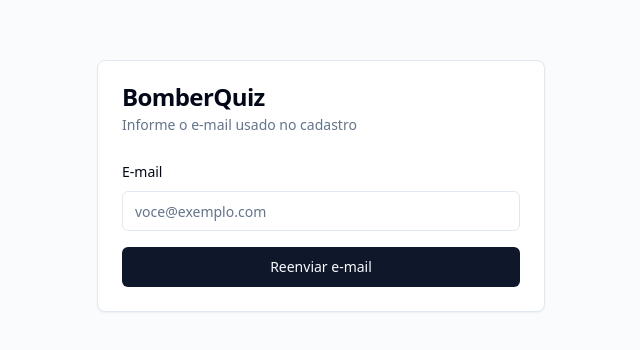
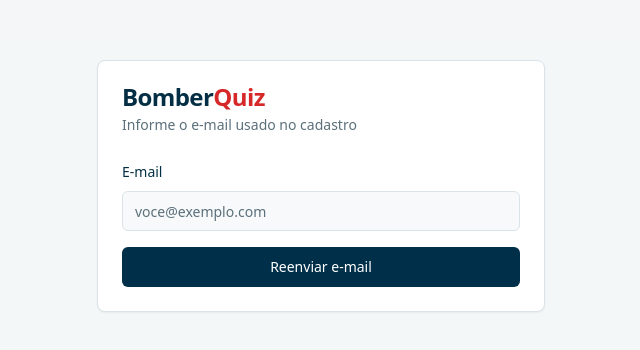
Before and after one commit to aetdesenvolvimentoweb/bomberquiz-web, a React (Vite) app: page /reenviar-verificacao in a window 1280 px wide. Shown: the part 214-564 px from the top of the page, without its empty margins (319-959 px from the left). Built offline with nearby package versions, Linux system fonts and the light colour scheme; no server answers; what openapi-fetch would draw is missing.

Commit message:
feat: criação e aplicação inicial de uma paleta padronizada de cores

```diff
--- a/src/components/brand.tsx
+++ b/src/components/brand.tsx
@@ -1,9 +1,14 @@
 import { Link } from "react-router-dom"
+import { cn } from "@/lib/utils"
 
 export function Brand({ className }: { className?: string }) {
   return (
-    <Link to="/" className={className}>
-      BomberQuiz
+    <Link
+      to="/"
+      className={cn("font-bold transition-opacity hover:opacity-80", className)}
+    >
+      <span className="text-foreground">Bomber</span>
+      <span className="text-ember">Quiz</span>
     </Link>
   )
 }
--- a/src/components/ui/input.tsx
+++ b/src/components/ui/input.tsx
@@ -8,7 +8,7 @@
     <input
       type={type}
       className={cn(
-        "flex h-10 w-full rounded-md border border-input bg-background px-3 py-2 text-sm ring-offset-background file:border-0 file:bg-transparent file:text-sm file:font-medium placeholder:text-muted-foreground focus-visible:outline-none focus-visible:ring-2 focus-visible:ring-ring focus-visible:ring-offset-2 disabled:cursor-not-allowed disabled:opacity-50",
+        "flex h-10 w-full rounded-md border border-input bg-background px-3 py-2 text-sm ring-offset-background file:border-0 file:bg-transparent file:text-sm file:font-medium placeholder:text-muted-foreground focus-visible:outline-none focus-visible:ring-2 focus-visible:ring-ring focus-visible:ring-offset-2 disabled:cursor-not-allowed disabled:opacity-50 aria-invalid:border-destructive",
         className,
       )}
       ref={ref}
--- a/src/components/ui/sonner.tsx
+++ b/src/components/ui/sonner.tsx
@@ -14,6 +14,8 @@
           description: "group-[.toast]:text-muted-foreground",
           actionButton: "group-[.toast]:bg-primary group-[.toast]:text-primary-foreground",
           cancelButton: "group-[.toast]:bg-muted group-[.toast]:text-muted-foreground",
+          success: "group-[.toaster]:!text-success",
+          error: "group-[.toaster]:!text-destructive",
         },
       }}
       {...props}
--- a/src/index.css
+++ b/src/index.css
@@ -4,44 +4,60 @@
 
 @layer base {
   :root {
-    --background: 0 0% 100%;
-    --foreground: 222.2 84% 4.9%;
+    --background: 210 17% 97.6%;
+    --foreground: 200.5 90% 14%;
     --card: 0 0% 100%;
-    --card-foreground: 222.2 84% 4.9%;
-    --primary: 222.2 47.4% 11.2%;
-    --primary-foreground: 210 40% 98%;
-    --secondary: 210 40% 96.1%;
-    --secondary-foreground: 222.2 47.4% 11.2%;
-    --muted: 210 40% 96.1%;
-    --muted-foreground: 215.4 16.3% 46.9%;
-    --accent: 210 40% 96.1%;
-    --accent-foreground: 222.2 47.4% 11.2%;
-    --destructive: 0 84.2% 60.2%;
-    --destructive-foreground: 210 40% 98%;
-    --border: 214.3 31.8% 91.4%;
-    --input: 214.3 31.8% 91.4%;
-    --ring: 222.2 84% 4.9%;
+    --card-foreground: 200.5 90% 14%;
+    --primary: 200.5 100% 14.3%;
+    --primary-foreground: 0 0% 100%;
+    --secondary: 200.5 25% 93%;
+    --secondary-foreground: 200.5 90% 16%;
+    --muted: 200.5 20% 94.5%;
+    --muted-foreground: 200.5 15% 42%;
+    --accent: 200.5 30% 91%;
+    --accent-foreground: 200.5 90% 16%;
+    --destructive: 0 65% 38%;
+    --destructive-foreground: 0 0% 100%;
+    --border: 200.5 25% 88%;
+    --input: 200.5 25% 88%;
+    --ring: 200.5 100% 14.3%;
+    --gold: 39.6 96.8% 63.7%;
+    --gold-foreground: 200.5 90% 14%;
+    --flame: 30.9 100% 48.4%;
+    --flame-foreground: 200.5 90% 14%;
+    --ember: 0 68.5% 49.8%;
+    --ember-foreground: 0 0% 100%;
+    --success: 142 45% 30%;
+    --success-foreground: 0 0% 100%;
     --radius: 0.5rem;
   }
 
   .dark {
-    --background: 222.2 84% 4.9%;
-    --foreground: 210 40% 98%;
-    --card: 222.2 84% 4.9%;
-    --card-foreground: 210 40% 98%;
-    --primary: 210 40% 98%;
-    --primary-foreground: 222.2 47.4% 11.2%;
-    --secondary: 217.2 32.6% 17.5%;
-    --secondary-foreground: 210 40% 98%;
-    --muted: 217.2 32.6% 17.5%;
-    --muted-foreground: 215 20.2% 65.1%;
-    --accent: 217.2 32.6% 17.5%;
-    --accent-foreground: 210 40% 98%;
-    --destructive: 0 62.8% 30.6%;
-    --destructive-foreground: 210 40% 98%;
-    --border: 217.2 32.6% 17.5%;
-    --input: 217.2 32.6% 17.5%;
-    --ring: 212.7 26.8% 83.9%;
+    --background: 200.5 100% 14.3%;
+    --foreground: 210 17% 95%;
+    --card: 200.5 60% 18%;
+    --card-foreground: 210 17% 95%;
+    --primary: 210 17% 92%;
+    --primary-foreground: 200.5 90% 14%;
+    --secondary: 200.5 40% 24%;
+    --secondary-foreground: 210 17% 95%;
+    --muted: 200.5 40% 22%;
+    --muted-foreground: 200.5 20% 68%;
+    --accent: 200.5 40% 26%;
+    --accent-foreground: 210 17% 95%;
+    --destructive: 0 70% 42%;
+    --destructive-foreground: 0 0% 100%;
+    --border: 200.5 35% 26%;
+    --input: 200.5 35% 26%;
+    --ring: 210 17% 92%;
+    --gold: 39.6 96.8% 63.7%;
+    --gold-foreground: 200.5 90% 10%;
+    --flame: 30.9 100% 55%;
+    --flame-foreground: 200.5 90% 10%;
+    --ember: 0 75% 58%;
+    --ember-foreground: 200.5 90% 5%;
+    --success: 142 45% 60%;
+    --success-foreground: 200.5 90% 5%;
   }
 }
 
--- a/src/pages/profile/profile-page.tsx
+++ b/src/pages/profile/profile-page.tsx
@@ -1,27 +1,31 @@
-import { Link } from "react-router-dom"
-import { Button } from "@/components/ui/button"
-import { useSession } from "@/features/session/use-session"
-import { useLogout } from "@/features/auth/api"
-import { getInitials } from "@/lib/initials"
-import { PersonalInfoSection } from "./personal-info-section"
-import { ChangePasswordSection } from "./change-password-section"
-import { ChangeEmailSection } from "./change-email-section"
-import { DangerZoneSection } from "./danger-zone-section"
+import { Button } from "@/components/ui/button";
+import { useLogout } from "@/features/auth/api";
+import { useSession } from "@/features/session/use-session";
+import { getInitials } from "@/lib/initials";
+import { Link } from "react-router-dom";
+import { ChangeEmailSection } from "./change-email-section";
+import { ChangePasswordSection } from "./change-password-section";
+import { DangerZoneSection } from "./danger-zone-section";
+import { PersonalInfoSection } from "./personal-info-section";
 
 export function ProfilePage() {
-  const { user } = useSession()
-  const logoutMutation = useLogout()
+  const { user } = useSession();
+  const logoutMutation = useLogout();
 
-  if (!user) return null
+  if (!user) return null;
 
   return (
     <div className="mx-auto max-w-2xl space-y-6 px-4 py-10">
       <div className="flex items-center justify-between">
         <div className="flex items-center gap-3">
           {user.avatarUrl ? (
-            <img src={user.avatarUrl} alt={user.name} className="h-12 w-12 rounded-full object-cover" />
+            <img
+              src={user.avatarUrl}
+              alt={user.name}
+              className="h-12 w-12 rounded-full object-cover"
+            />
           ) : (
-            <div className="flex h-12 w-12 items-center justify-center rounded-full bg-primary text-primary-foreground">
+            <div className="flex h-12 w-12 items-center justify-center rounded-full bg-ember text-ember-foreground">
               {getInitials(user.name)}
             </div>
           )}
@@ -34,7 +38,11 @@
           <Button asChild variant="ghost">
             <Link to="/inicio">Voltar</Link>
           </Button>
-          <Button variant="outline" onClick={() => logoutMutation.mutate()} loading={logoutMutation.isPending}>
+          <Button
+            variant="outline"
+            onClick={() => logoutMutation.mutate()}
+            loading={logoutMutation.isPending}
+          >
             {logoutMutation.isPending ? "Saindo…" : "Sair"}
           </Button>
         </div>
@@ -45,5 +53,5 @@
       <ChangePasswordSection />
       <DangerZoneSection />
     </div>
-  )
+  );
 }
--- a/tailwind.config.ts
+++ b/tailwind.config.ts
@@ -39,6 +39,22 @@
           DEFAULT: "hsl(var(--card))",
           foreground: "hsl(var(--card-foreground))",
         },
+        gold: {
+          DEFAULT: "hsl(var(--gold))",
+          foreground: "hsl(var(--gold-foreground))",
+        },
+        flame: {
+          DEFAULT: "hsl(var(--flame))",
+          foreground: "hsl(var(--flame-foreground))",
+        },
+        ember: {
+          DEFAULT: "hsl(var(--ember))",
+          foreground: "hsl(var(--ember-foreground))",
+        },
+        success: {
+          DEFAULT: "hsl(var(--success))",
+          foreground: "hsl(var(--success-foreground))",
+        },
       },
       borderRadius: {
         lg: "var(--radius)",
```
